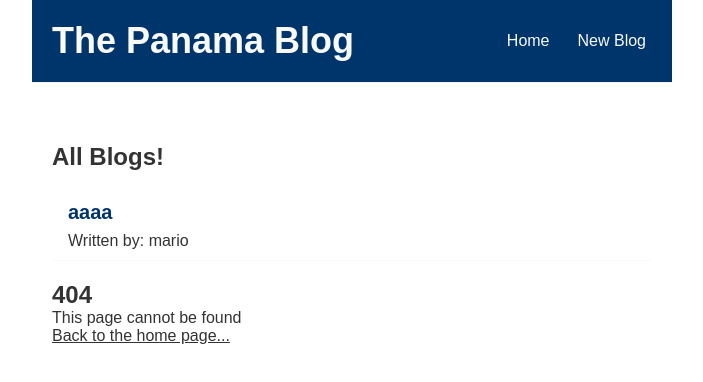
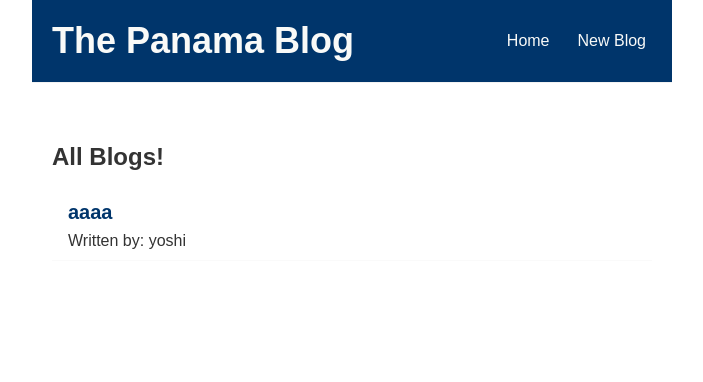
Before and after one commit to alexwebcoder/pick-up-panama-blog, a React (Create React App) app: page / in a window 1280 px wide. Before the commit this address had no page. Shown: the top 382 px of the page, without its empty margins (288-991 px from the left). Built offline with nearby package versions, Linux system fonts and the light colour scheme; data requests are answered from the project's data file.

Commit message:
final commit course complete

```diff
--- a/data/db.json
+++ b/data/db.json
@@ -2,9 +2,9 @@
   "blogs": [
     {
       "title": "aaaa",
-      "body": "aaaa",
-      "author": "mario",
-      "id": 2
+      "body": "aaaaaa",
+      "author": "yoshi",
+      "id": 1
     }
   ]
 }
--- a/src/App.js
+++ b/src/App.js
@@ -15,15 +15,9 @@ function App() {
           <div className="content">
               <Routes>
                  <Route path='/' element={ <Home/> } />
-              </Routes>
-              <Routes>
                  <Route path='/create' element={ <Create/> } />
-              </Routes>
-              <Routes>
                  <Route path='/blogs/:id' element={ <BlogDetails/> } />
-              </Routes>
-              <Routes>
-                 <Route path='*' element={ <NotFound /> } />
+                 <Route path='/*' element={ <NotFound /> } />
               </Routes>
           </div>
        </div>
```
